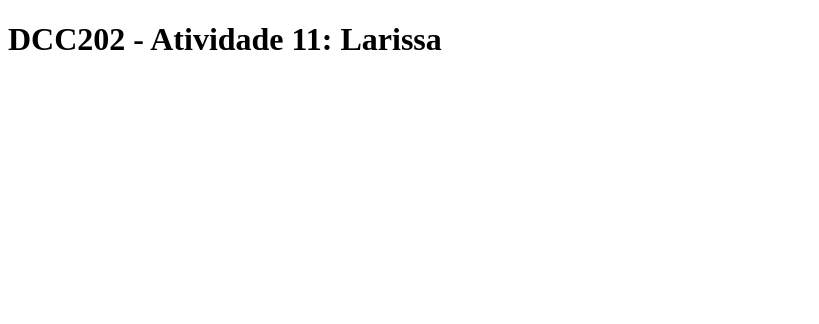
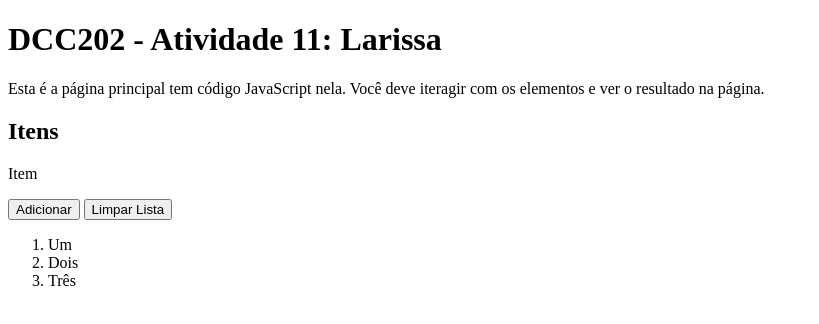
Before and after one commit to ufjf-dcc202/ufjf-dcc202-2023-3-b-atv11-fazzacc, a plain HTML site: page index.html in a window 1280 px wide. Shown: the whole page, without its empty margins (0-819 px from the left). Drawn offline with Linux system fonts and the light colour scheme.

Commit message:
arquivo html básico para teste do javascript

```diff
--- a/index.html
+++ b/index.html
@@ -4,10 +4,19 @@
     <meta charset="UTF-8">
     <meta name="viewport" content="width=device-width, initial-scale=1.0">
     <title>DCC202 - Atividade 11: Larissa</title>
+    <script type="module" src="main.js"></script>
 </head>
 <body>
     <main>
         <h1>DCC202 - Atividade 11: Larissa</h1>
+        <p>Esta é a página principal tem código JavaScript nela. Você deve iteragir com os elementos e ver o resultado na página.</p>
+        <section>
+            <h2>Itens</h2>
+            <p id="entrada" contenteditable="">Item</p>
+            <button id="adicionar">Adicionar</button>
+            <button id="limpar">Limpar Lista</button>
+            <ol id="itens"></ol>
+        </section>
     </main>
 
 </body>
```
